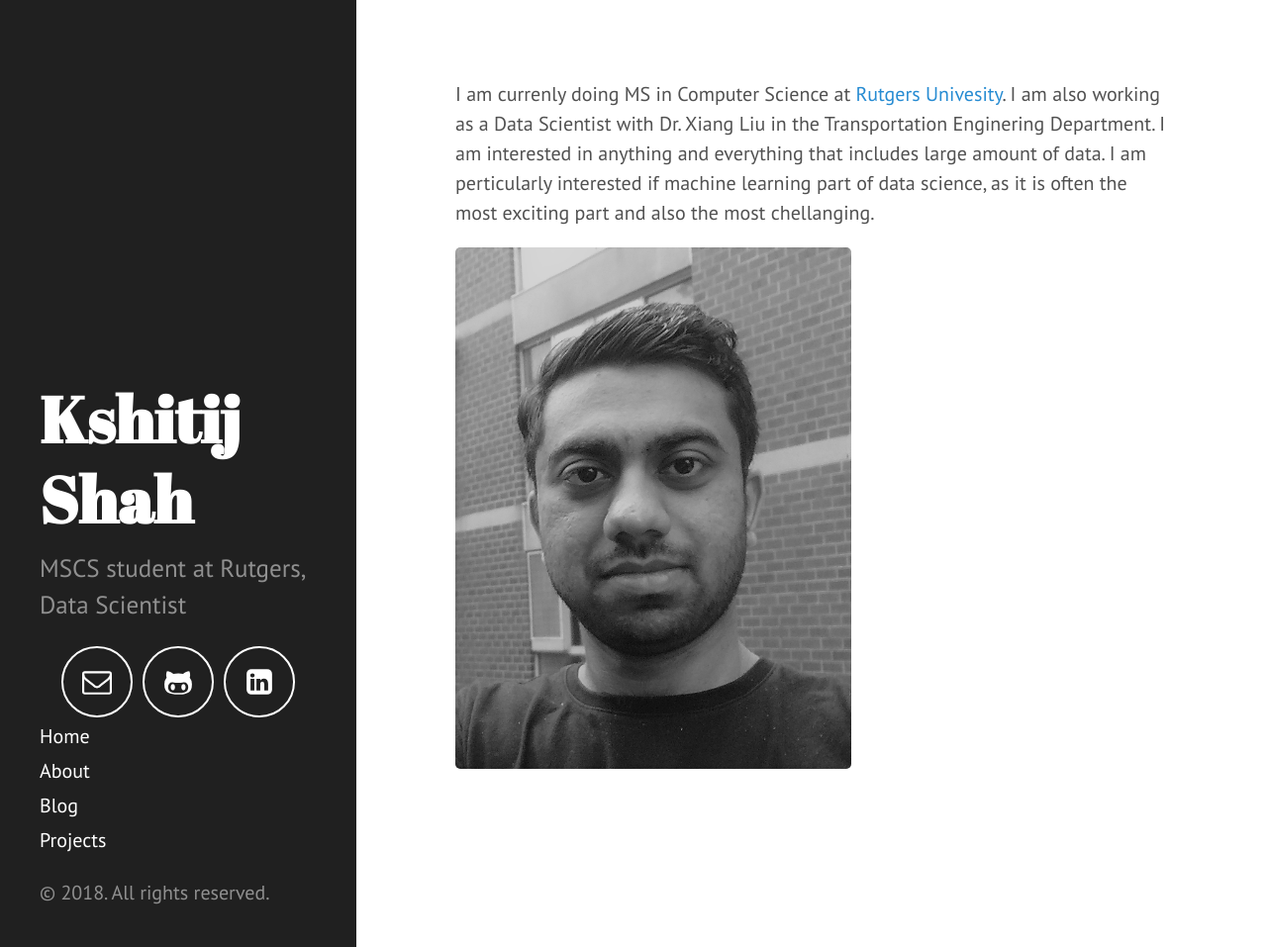
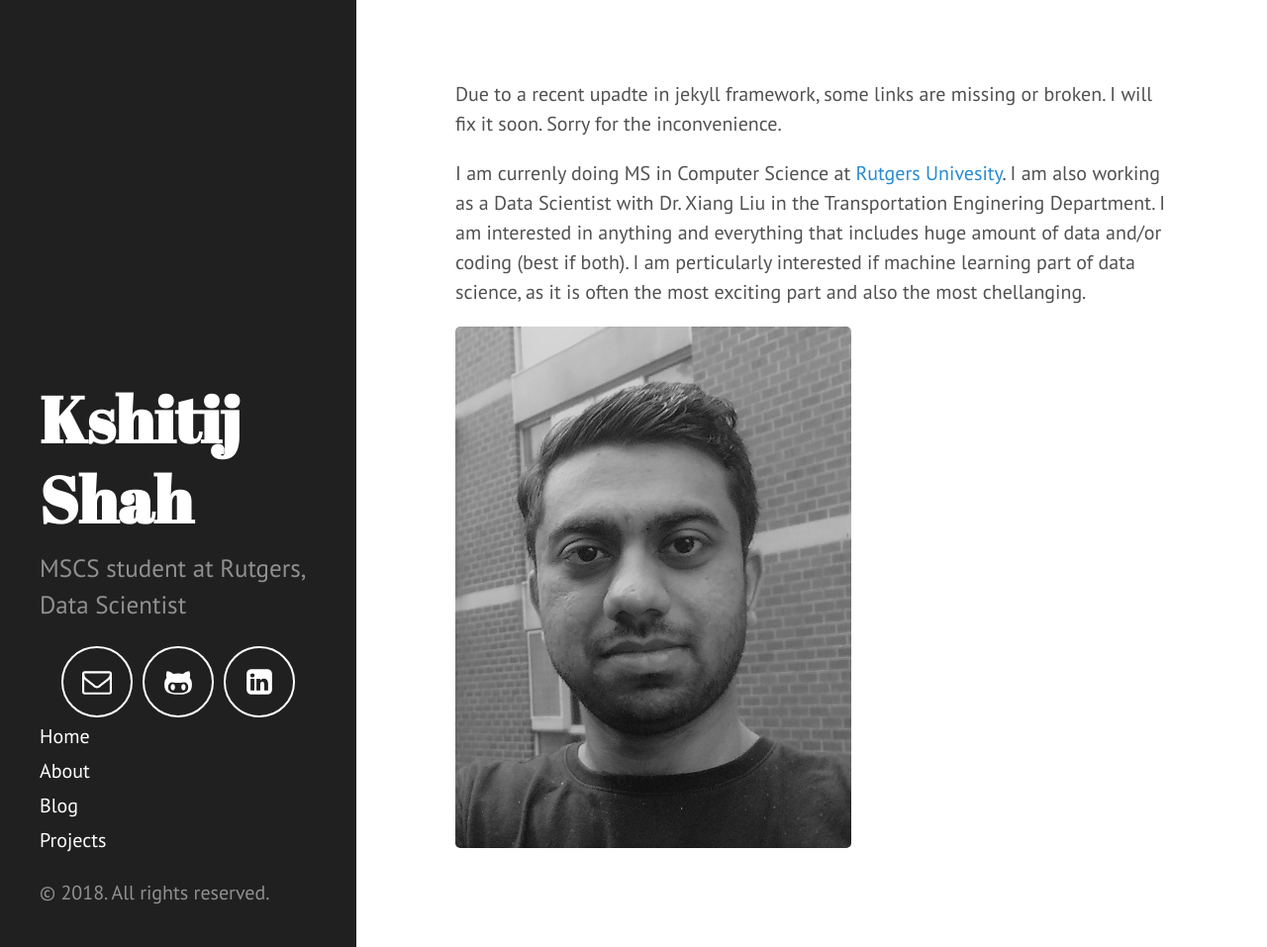
Before and after one commit to xitizzz/xitizzz.github.io, a Jekyll site: the page built from index.md, in a window 1280 px wide and 957 px high. Shown: the whole window at 99% size. Built offline with Jekyll 4.4.1, drawn with Linux system fonts in a browser that asks for light colours; Markdown is read by kramdown in place of the engine named in the settings.

Commit message:
Update index.md

```diff
--- a/index.md
+++ b/index.md
@@ -3,6 +3,8 @@ layout: default
 title: Home
 ---
 
-I am currenly doing MS in Computer Science at [Rutgers Univesity](rutgers.edu). I am also working as a Data Scientist with Dr. Xiang Liu in the Transportation Enginering Department. I am interested in anything and everything that includes large amount of data. I am perticularly interested if machine learning part of data science, as it is often the most exciting part and also the most chellanging.
+Due to a recent upadte in jekyll framework, some links are missing or broken. I will fix it soon. Sorry for the inconvenience.
+
+I am currenly doing MS in Computer Science at [Rutgers Univesity](rutgers.edu). I am also working as a Data Scientist with Dr. Xiang Liu in the Transportation Enginering Department. I am interested in anything and everything that includes huge amount of data and/or coding (best if both). I am perticularly interested if machine learning part of data science, as it is often the most exciting part and also the most chellanging.
 
 <img src="https://xitizzz.github.io/img/ks.jpg" alt="A picture of me" width="400">
```
